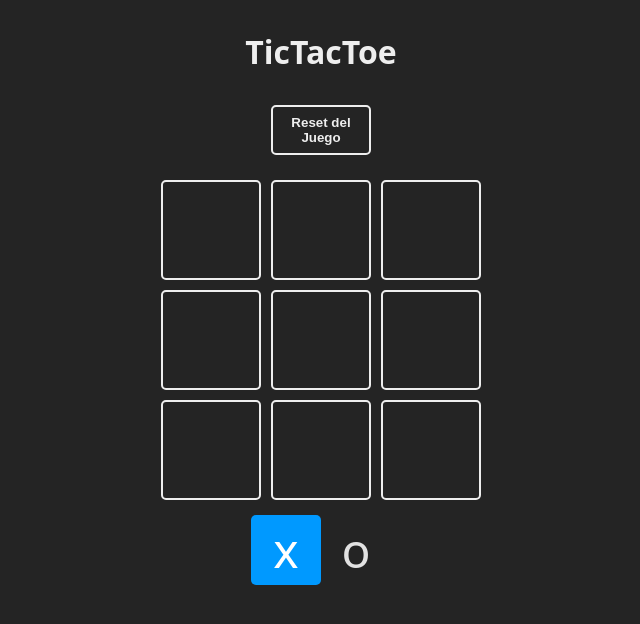
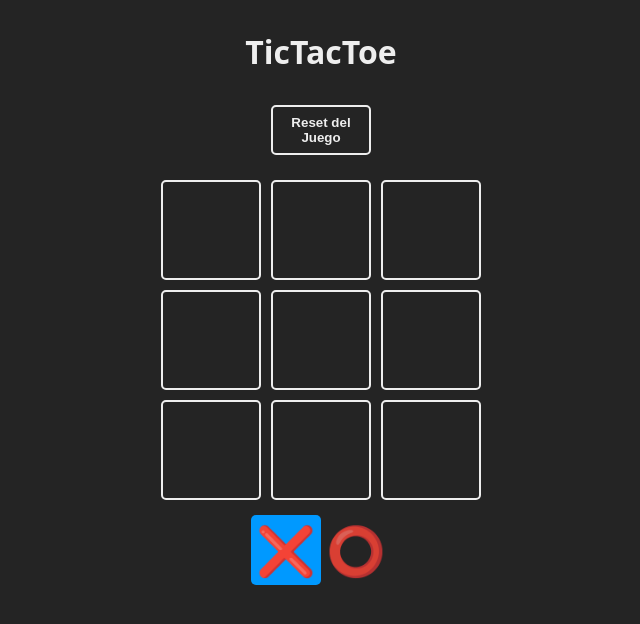
Before and after one commit to eub1/aprendiendo-react, a React (Vite) app in the folder projects/02-tic-tac-toe/: page / in a window 1280 px wide. Shown: the top 624 px of the page, without its empty margins (319-959 px from the left). Built offline with nearby package versions, Linux system fonts and the light colour scheme.

Commit message:
change string style

```diff
--- a/projects/02-tic-tac-toe/src/constants.js
+++ b/projects/02-tic-tac-toe/src/constants.js
@@ -1,8 +1,8 @@
 /** @format */
 
 export const TURNS = {
-	X: "x",
-	O: "o"
+	X: "❌",
+	O: "⭕"
 };
 
 export const WINNER_COMBOS = [
```
